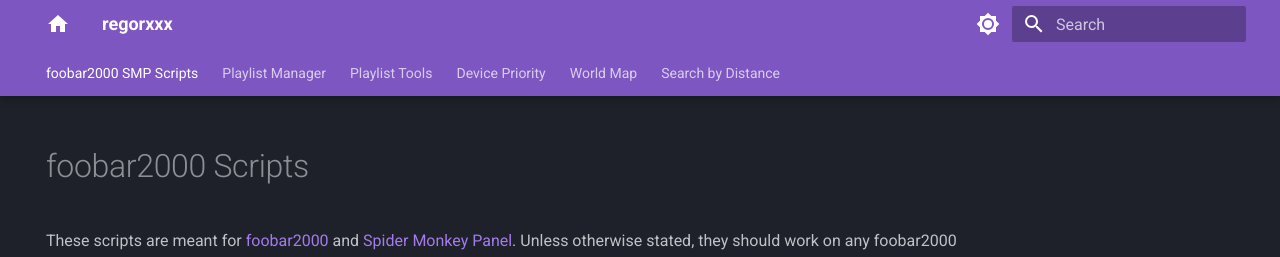
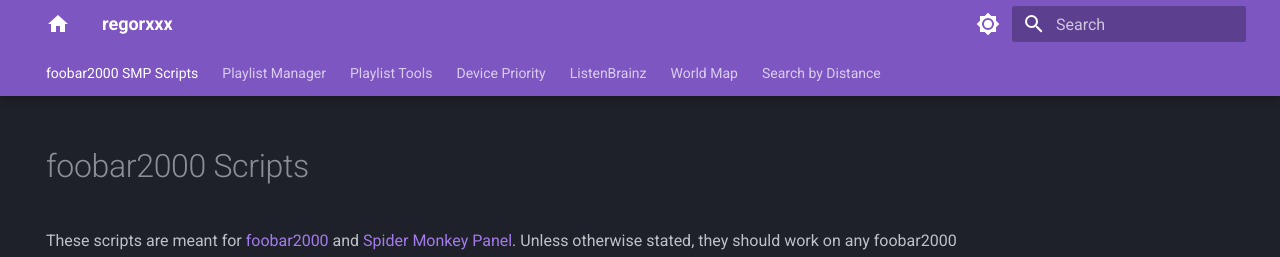
Before and after one commit to regorxxx/foobar2000-SMP.github.io, an MkDocs documentation site: the page built from docs/index.md, in a window 1280 px wide. Shown: the top 257 px of the page. Built offline with MkDocs 1.6.1 and Material for MkDocs 9.7.7, drawn with Linux system fonts in a browser that asks for light colours.

Commit message:
Fix navbar.

```diff
--- a/mkdocs.yml
+++ b/mkdocs.yml
@@ -43,5 +43,6 @@
   - Playlist Manager: scripts/playlist-manager-smp.md
   - Playlist Tools: scripts/playlist-tools-smp.md
   - Device Priority: scripts/device-priority-smp.md
+  - ListenBrainz: scripts/listenbrainz-smp.md
   - World Map: scripts/world-map-smp.md
   - Search by Distance: scripts/search-by-distance-smp.md
```
